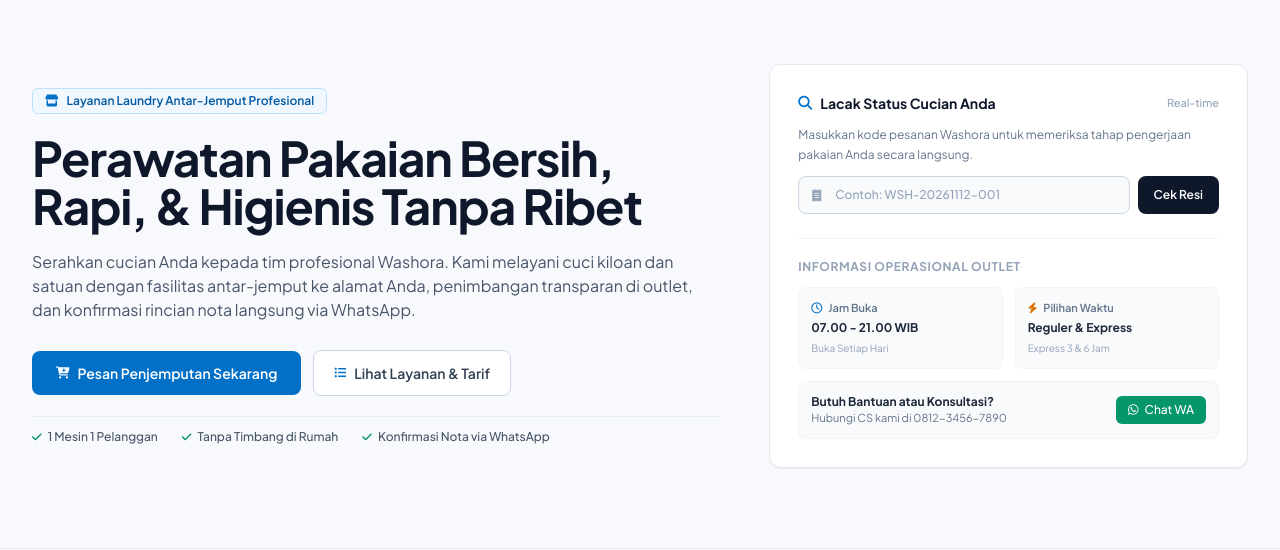
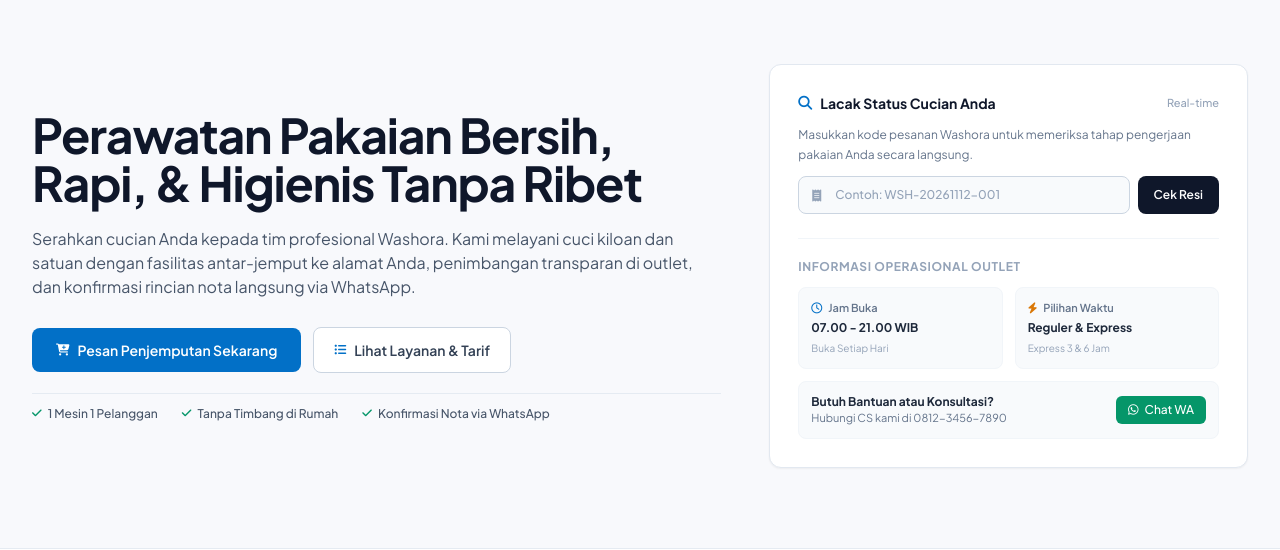
Before and after one commit to kayla-pum/washora_laundry_system, a Laravel app: page / in a window 1280 px wide. Shown: the part 65-615 px from the top of the page. Run offline with Laravel 12, Linux system fonts and the light colour scheme; data comes from the database, SQL or seed files in the repository; data that the repository does not hold is empty; some libraries are stand-ins or nearby versions.

Commit message:
menambahkan

```diff
--- a/resources/views/landing/index.blade.php
+++ b/resources/views/landing/index.blade.php
@@ -15,11 +15,6 @@
 
                 <!-- Left Column: Copy & CTAs -->
                 <div class="lg:col-span-7 space-y-5 text-center lg:text-left">
-                    <div class="inline-flex items-center gap-2 px-3 py-1 rounded-md bg-brand-50 border border-brand-200 text-brand-700 text-xs font-semibold">
-                        <i class="fa-solid fa-store text-brand-600"></i>
-                        <span>Layanan Laundry Antar-Jemput Profesional</span>
-                    </div>
-
                     <h1 class="text-3xl sm:text-4xl lg:text-5xl font-bold tracking-tight text-slate-900 leading-tight">
                         Perawatan Pakaian Bersih, Rapi, & Higienis Tanpa Ribet
                     </h1>
```
